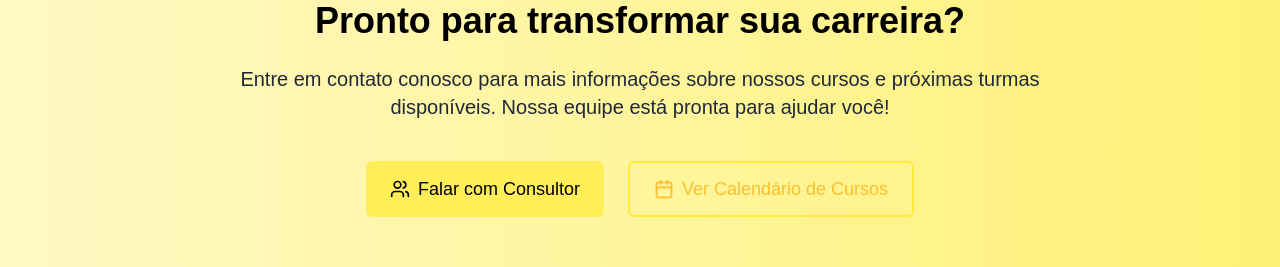
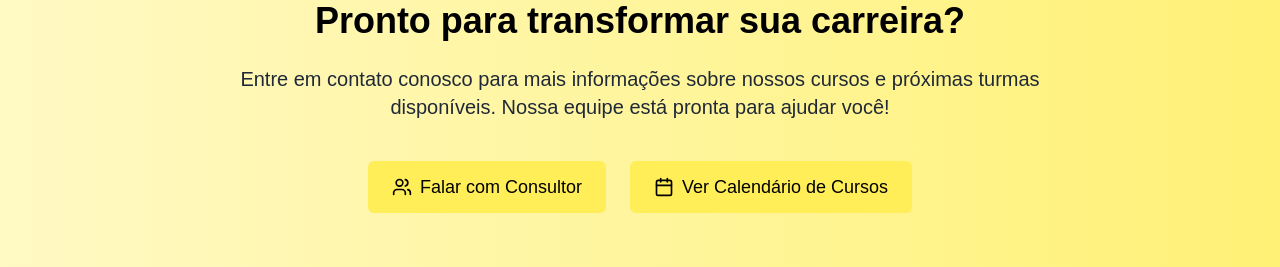
Before and after one commit to MichaelFelixPE/beehave-, a React (Vite) app: page /cursos in a window 1280 px wide. Shown: the part 3664-3931 px from the top of the page. Built offline with nearby package versions, Linux system fonts and the light colour scheme; a web font is replaced by a local one.

Commit message:
Corrigir estilo do botão Ver Calendário de Cursos

```diff
--- a/src/pages/CoursesPage.tsx
+++ b/src/pages/CoursesPage.tsx
@@ -283,7 +283,7 @@ const CoursesPage: React.FC = () => {
               <Users className="w-5 h-5 mr-2" />
               Falar com Consultor
             </Button>
-            <Button variant="outline" size="large" className="border-yellow-500 text-yellow-700 hover:bg-yellow-400 hover:text-black border-2">
+            <Button size="large" className="bg-yellow-400 hover:bg-yellow-500 text-black">
               <Calendar className="w-5 h-5 mr-2" />
               Ver Calendário de Cursos
             </Button>
```
